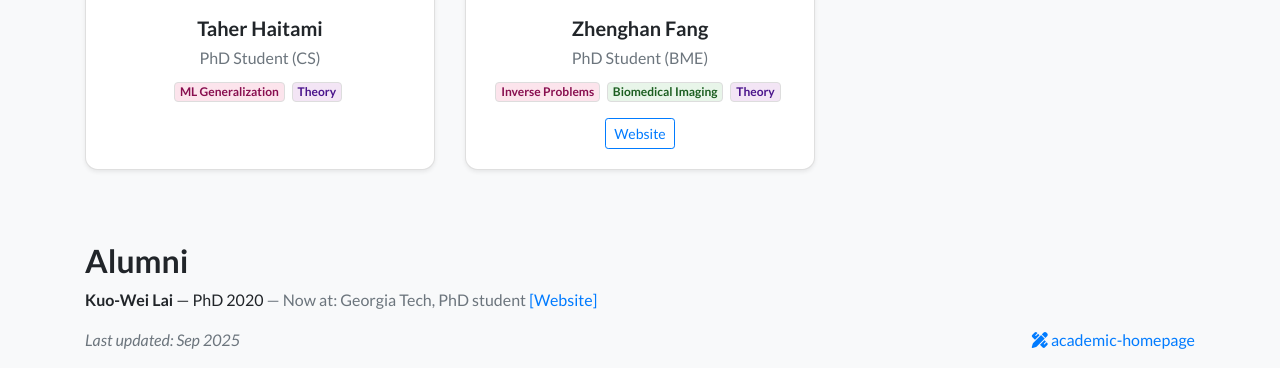
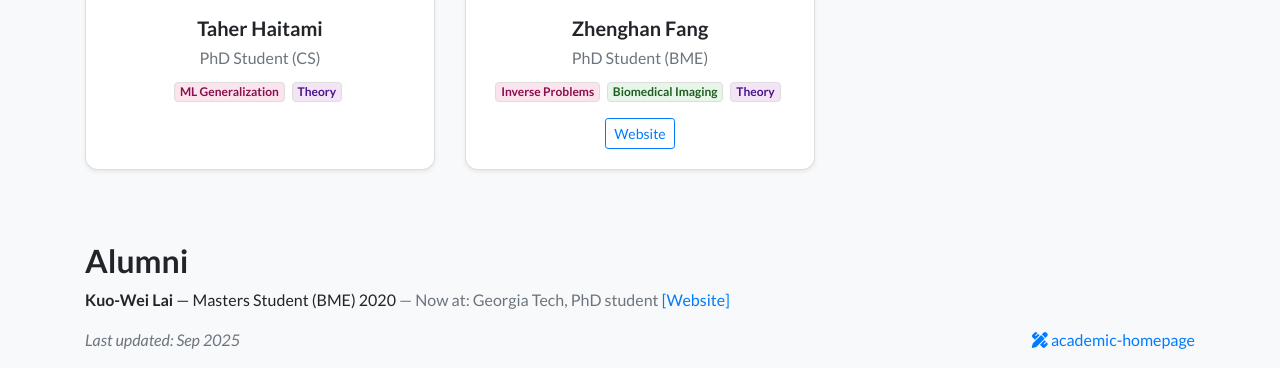
Before and after one commit to jsulam/jsulam.github.io, a Jekyll site: the page built from team.html, in a window 1280 px wide and 1008 px high, cut to the strip 640-1008 px from the top of the window. Built offline with Jekyll 4.4.1, drawn with Linux system fonts in a browser that asks for light colours; nearby versions of some CDN libraries; a style sheet for code colours, icons or effects is not loaded.

Commit message:
Update team.html

```diff
--- a/team.html
+++ b/team.html
@@ -46,11 +46,16 @@ navbar_title: Team
 
 <h2 class="mt-5">Alumni</h2>
 <ul class="list-unstyled">
-  {% assign alumni = site.team | where: "graduated", true %}
+  {%- assign alumni = site.team | where: "graduated", true | sort: "grad_year" | reverse -%}
   {% for alum in alumni %}
     <li class="mb-2">
       <strong>{{ alum.name }}</strong>
-      {% if alum.grad_year %} — PhD {{ alum.grad_year }}{% endif %}
+      {%- comment -%} Show degree + year when present; if only year exists, show just the year {%- endcomment -%}
+      {% if alum.grad_year and alum.role %}
+        — {{ alum.role }} {{ alum.grad_year }}
+      {% elsif alum.grad_year %}
+        — {{ alum.grad_year }}
+      {% endif %}
       {% if alum.now_at %} <span class="text-muted">— Now at: {{ alum.now_at }}</span>{% endif %}
       {% if alum.homepage %}
         <a href="{{ alum.homepage }}" target="_blank" rel="noopener noreferrer">[Website]</a>
```
